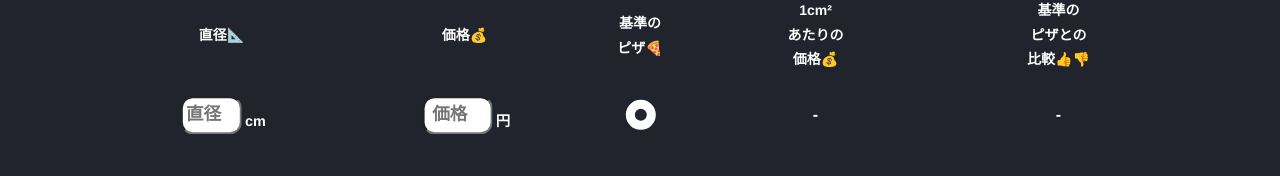
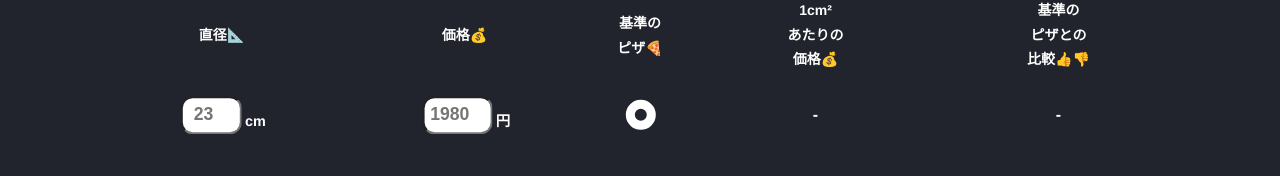
Before and after one commit to koniooo/konio, a Next.js app: page /pizza-calc in a window 1280 px wide. Shown: the part 105-281 px from the top of the page. Built offline with nearby package versions, Linux system fonts and the light colour scheme.

Commit message:
placeholder

```diff
--- a/src/pizza-calc/components/DiameterInput.tsx
+++ b/src/pizza-calc/components/DiameterInput.tsx
@@ -16,7 +16,7 @@ export const DiameterInput = (props) => {
           className={styles.diameter}
           type="number"
           inputMode="decimal"
-          placeholder={props.index === 0 ? "直径" : ""}
+          placeholder={props.index === 0 ? "23" : undefined}
           name="diameter"
           min="0"
           step="1"
--- a/src/pizza-calc/components/PriceInput.tsx
+++ b/src/pizza-calc/components/PriceInput.tsx
@@ -17,7 +17,7 @@ export const PriceInput = (props) => {
           type="number"
           inputMode="decimal"
           name="price"
-          placeholder={props.index === 0 ? "価格" : ""}
+          placeholder={props.index === 0 ? "1980" : undefined}
           min="0"
           step="1"
           value={props.price}
```
